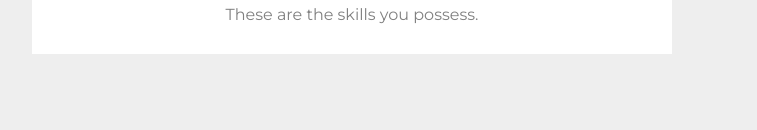
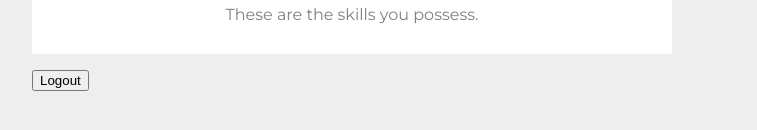
Before and after one commit to BrentBauman86/vue-test, a Vue app: page /#/ in a window 1280 px wide. Shown: the part 306-436 px from the top of the page, without its empty margins (288-1045 px from the left). Built offline with nearby package versions, Linux system fonts and the light colour scheme; no server answers; sample sign-in values are in the browser's storage; a small style sheet from the web is missing.

Commit message:
build logout capability from home page

```diff
--- a/src/components/Skills.vue
+++ b/src/components/Skills.vue
@@ -17,12 +17,15 @@
             </li>
       </ul>
 
-    <p>These are the skills you possess.</p>
-  </div>
+        <p>These are the skills you possess.</p>
+      </div>
+    <button @click='logout'>Logout</button>
   </div>
 </template>
 
 <script>
+import firebase from 'firebase';
+
 export default {
   name: 'Skills',
  data() {
@@ -35,6 +38,12 @@ export default {
     }
   },
   methods: {
+    logout: function() {
+      firebase.auth().signOut().then(() => {
+        this.$router.replace('login')
+      })
+    },
+
     addSkill() {
       this.$validator.validateAll().then((result) => {
         if (result) {
```
